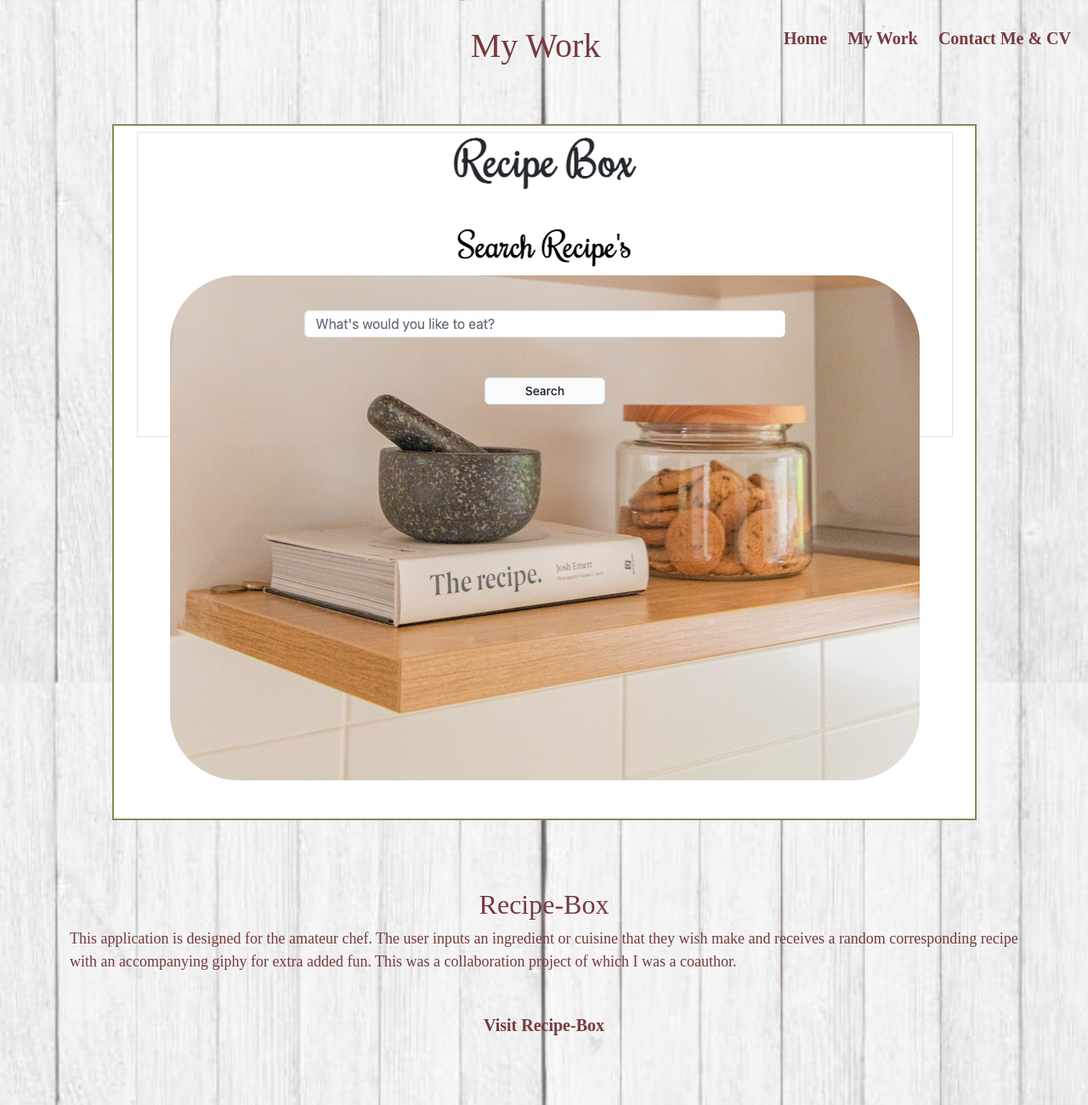
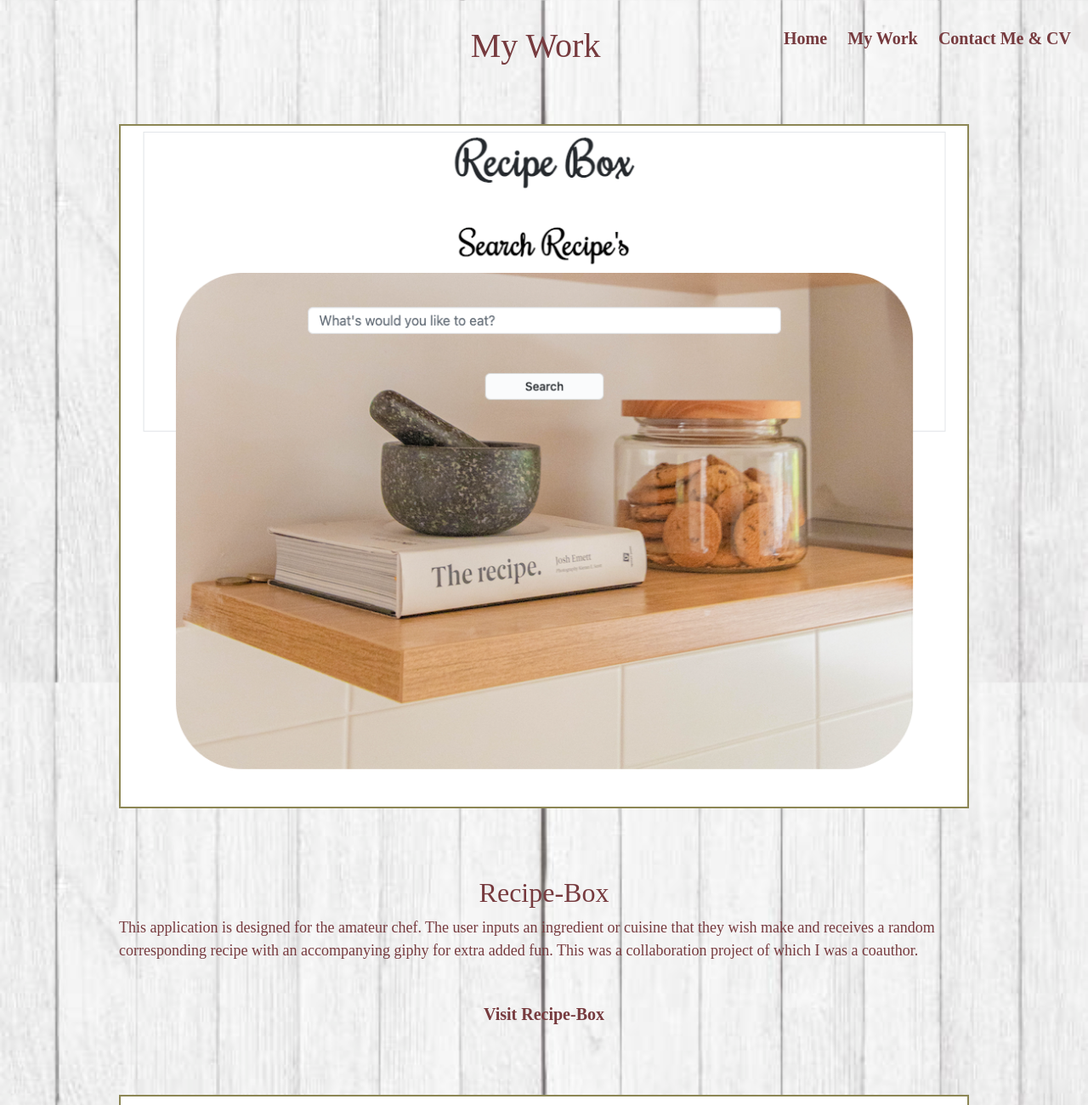
Before and after one commit to ARFreiler/Personal-Portfolio, a plain HTML site: page mywork.html in a window 1280 px wide. Shown: the top 1300 px of the page at 85% size. Drawn offline with nearby package versions, Linux system fonts and the light colour scheme; a web font is replaced by a local one.

Commit message:
Adjusted size of images and p tags in work html.

```diff
--- a/mywork.css
+++ b/mywork.css
@@ -50,6 +50,7 @@ p {
     color: rgba(118, 58, 62);
     font-family: 'Esteban', serif;
     font-size: 18px;
+    width: 1000px;
 }
 
 .container {
@@ -61,7 +62,7 @@ p {
 }
 
 img {
-    width: auto;
+    width: 1000px;
     border: solid 2px rgba(140, 134, 84);
     margin-bottom: 30px;
 }
```
Also changed, not shown: mywork.html (+0 -5 lines), 1 other file.
